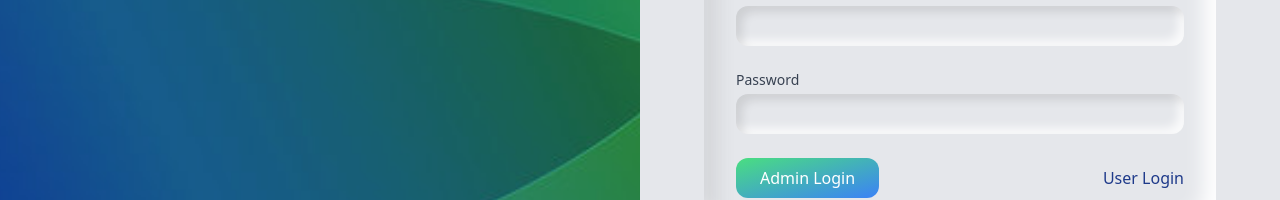
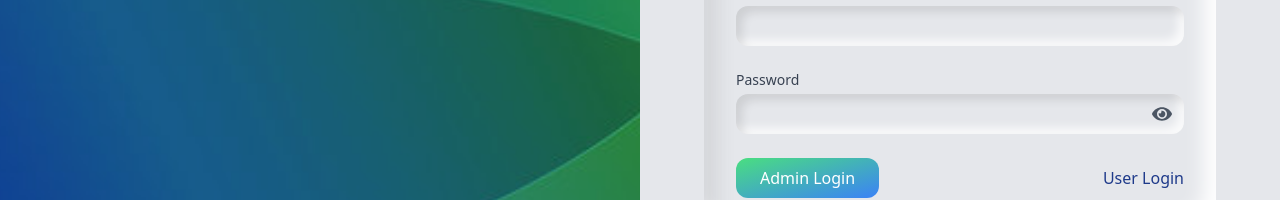
Before and after one commit to samriddha-basu-cloud/Business_Rating_Admin, a React (Create React App) app: page / in a window 1280 px wide. Shown: the part 326-526 px from the top of the page. Built offline with nearby package versions, Linux system fonts and the light colour scheme.

Commit message:
Add react-icons package and implement password visibility toggle

```diff
--- a/package.json
+++ b/package.json
@@ -13,6 +13,7 @@
     "react": "^18.3.1",
     "react-chartjs-2": "^5.2.0",
     "react-dom": "^18.3.1",
+    "react-icons": "^5.3.0",
     "react-router-dom": "^6.26.1",
     "react-scripts": "5.0.1",
     "react-toastify": "^10.0.5",
--- a/src/pages/AdminLogin.jsx
+++ b/src/pages/AdminLogin.jsx
@@ -8,13 +8,25 @@ import 'react-toastify/dist/ReactToastify.css';
 import loginimg from '../assets/login.jpg';
 import ecociateLogo from '../assets/ecociate_logo.png';
 import multiplierLogo from '../assets/multiplier.png';
+import { FaEye, FaEyeSlash } from 'react-icons/fa'; // Import eye icons
+
 
 const AdminLogin = () => {
   const [email, setEmail] = useState('');
   const [password, setPassword] = useState('');
   const [loading, setLoading] = useState(false);
+  const [showPassword, setShowPassword] = useState(false); // State for password visibility
+  const [showPasswordConfirmation, setShowPasswordConfirmation] = useState(false); // State for confirm password visibility
 
   const navigate = useNavigate();
+
+  const handleTogglePasswordVisibility = () => {
+    setShowPassword(!showPassword);
+  };
+
+  const handleTogglePasswordConfirmationVisibility = () => {
+    setShowPasswordConfirmation(!showPasswordConfirmation);
+  };
 
   const handleAdminLogin = () => {
     toast.info('Switching to Rating Panel...', {
@@ -127,7 +139,7 @@ const AdminLogin = () => {
                 />
               </div>
 
-              <div>
+              {/* <div>
                 <label htmlFor="Password" className="block text-sm font-medium text-gray-700 mb-1">
                   Password
                 </label>
@@ -139,6 +151,29 @@ const AdminLogin = () => {
                   className="w-full px-4 py-2 rounded-xl bg-gray-200 shadow-[inset_6px_6px_10px_0_rgba(0,0,0,0.1),inset_-6px_-6px_10px_0_rgba(255,255,255,0.8)] focus:outline-none focus:ring-2 focus:ring-blue-900"
                   required
                 />
+              </div> */}
+
+              <div className="relative mb-4">
+                <label htmlFor="Password" className="block text-sm font-medium text-gray-700 mb-1">
+                  Password
+                </label>
+                <div className="relative">
+                  <input
+                    type={showPassword ? 'text' : 'password'}
+                    id="Password"
+                    value={password}
+                    onChange={(e) => setPassword(e.target.value)}
+                    className="w-full px-4 py-2 pr-10 rounded-xl bg-gray-200 shadow-[inset_6px_6px_10px_0_rgba(0,0,0,0.1),inset_-6px_-6px_10px_0_rgba(255,255,255,0.8)] focus:outline-none focus:ring-2 focus:ring-transparent ring-offset-2 ring-offset-green-400"
+                    required
+                  />
+                  <button
+                    type="button"
+                    className="absolute inset-y-0 right-0 pr-3 flex items-center text-gray-600"
+                    onClick={handleTogglePasswordVisibility}
+                  >
+                    {showPassword ? <FaEyeSlash className="h-5 w-5" /> : <FaEye className="h-5 w-5" />}
+                  </button>
+                </div>
               </div>
 
               <div className="flex justify-between items-center">
```
Also changed, not shown: 1 other file (tests, documents, lock files or other folders).
